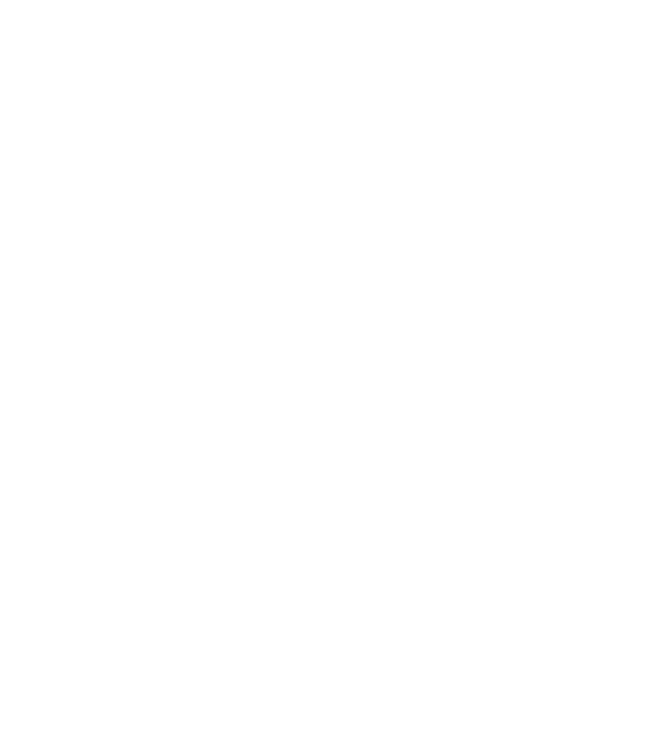
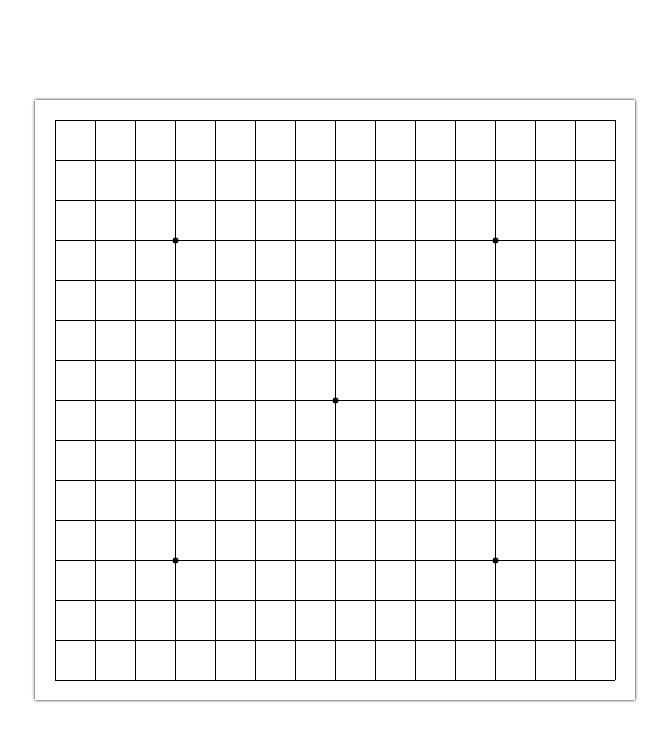
Before and after one commit to eternity-Yu/canvas-fir, a plain HTML site: page index.html in a window 1280 px wide. Shown: the whole page, without its empty margins (305-974 px from the left). Drawn offline with Linux system fonts and the light colour scheme.

Commit message:
create-qipan

```diff
--- a/css/index.css
+++ b/css/index.css
@@ -0,0 +1,10 @@
+#canvas{
+	box-shadow: 0 0 3px black;
+	display: block;
+	margin: 0 auto;
+	position: absolute;
+	left: 50%;
+	top: 50%;
+	margin-left: -300px;
+	margin-top: -300px;
+}
--- a/index.html
+++ b/index.html
@@ -7,6 +7,6 @@
 <script src="./js/index.js"></script>
 </head>
 <body>
-
+	<canvas width="600" height="600" id="canvas"></canvas>
 </body>
 </html>
--- a/js/index.js
+++ b/js/index.js
@@ -0,0 +1,48 @@
+window.onload=function(){
+	var canvas=document.querySelector('#canvas');
+	var ctx=canvas.getContext('2d');
+
+	ctx.beginPath();
+	ctx.moveTo(20,20.5);
+	ctx.lineTo(580,20.5);
+
+	var y=0;
+	for (var i = 0; i < 14; i++) {
+		y+=40;
+		ctx.moveTo(20,20.5+y);
+		ctx.lineTo(580,20.5+y);
+	};
+	ctx.stroke();
+	ctx.beginPath();
+
+	ctx.moveTo(20.5,20);
+	ctx.lineTo(20.5,580);
+	var x=0;
+	for(var i=0;i<14;i++){
+		x+=40;
+		ctx.moveTo(20.5+x,20);
+		ctx.lineTo(20.5+x,580);
+	}
+	ctx.stroke();
+	ctx.beginPath();
+
+	ctx.beginPath();
+	ctx.arc(460.5,140.5,3,0,Math.PI*2);
+	ctx.fill();
+
+	ctx.beginPath();
+	ctx.arc(300.5,300.5,3,0,Math.PI*2);
+	ctx.fill();
+
+	ctx.beginPath();
+	ctx.arc(140.5,140.5,3,0,Math.PI*2);
+	ctx.fill();
+
+	ctx.beginPath();
+	ctx.arc(460.5,460.5,3,0,Math.PI*2);
+	ctx.fill();
+
+	ctx.beginPath();
+	ctx.arc(140.5,460.5,3,0,Math.PI*2);
+	ctx.fill();
+}
```
